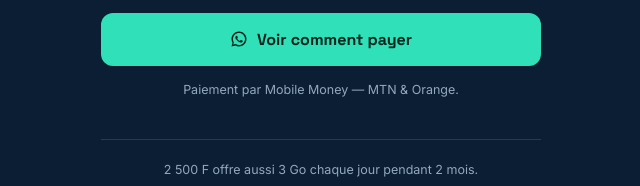
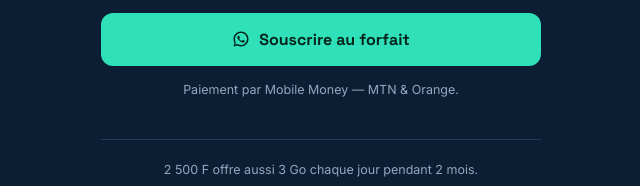
Before and after one commit to daniel-web237/QuickNet, a website: page index.html in a window 1280 px wide. Shown: the part 1325-1511 px from the top of the page, 319-959 px from the left. Drawn offline with Linux system fonts and the light colour scheme.

Commit message:
Change button text from 'Voir comment payer' to 'Souscrire au forfait'

```diff
--- a/index.html
+++ b/index.html
@@ -58,7 +58,7 @@
 
     <button type="submit" class="submit-btn" id="payBtn">
       <svg viewBox="0 0 24 24" fill="currentColor"><path d="M12 2C6.48 2 2 6.48 2 12c0 1.85.5 3.58 1.38 5.07L2 22l5.05-1.36A9.94 9.94 0 0 0 12 22c5.52 0 10-4.48 10-10S17.52 2 12 2zm0 18c-1.6 0-3.09-.44-4.36-1.2l-.31-.18-3 .81.8-2.94-.2-.32A7.95 7.95 0 0 1 4 12c0-4.41 3.59-8 8-8s8 3.59 8 8-3.59 8-8 8zm4.4-5.9c-.24-.12-1.43-.7-1.65-.78-.22-.08-.38-.12-.54.12-.16.24-.62.78-.76.94-.14.16-.28.18-.52.06-.24-.12-1.01-.37-1.92-1.18-.71-.63-1.19-1.42-1.33-1.66-.14-.24-.01-.37.11-.49.11-.11.24-.28.36-.42.12-.14.16-.24.24-.4.08-.16.04-.3-.02-.42-.06-.12-.54-1.3-.74-1.78-.19-.46-.39-.4-.54-.4-.14 0-.3-.02-.46-.02-.16 0-.42.06-.64.3-.22.24-.84.82-.84 2s.86 2.32.98 2.48c.12.16 1.7 2.6 4.12 3.64.58.25 1.03.4 1.38.51.58.18 1.11.16 1.53.1.47-.07 1.43-.58 1.63-1.15.2-.56.2-1.05.14-1.15-.06-.1-.22-.16-.46-.28z"/></svg>
-      Voir comment payer
+      Souscrire au forfait
     </button>
     <p class="fine-print" id="payStatus">Paiement par Mobile Money — MTN & Orange.</p>
   </form>
```
